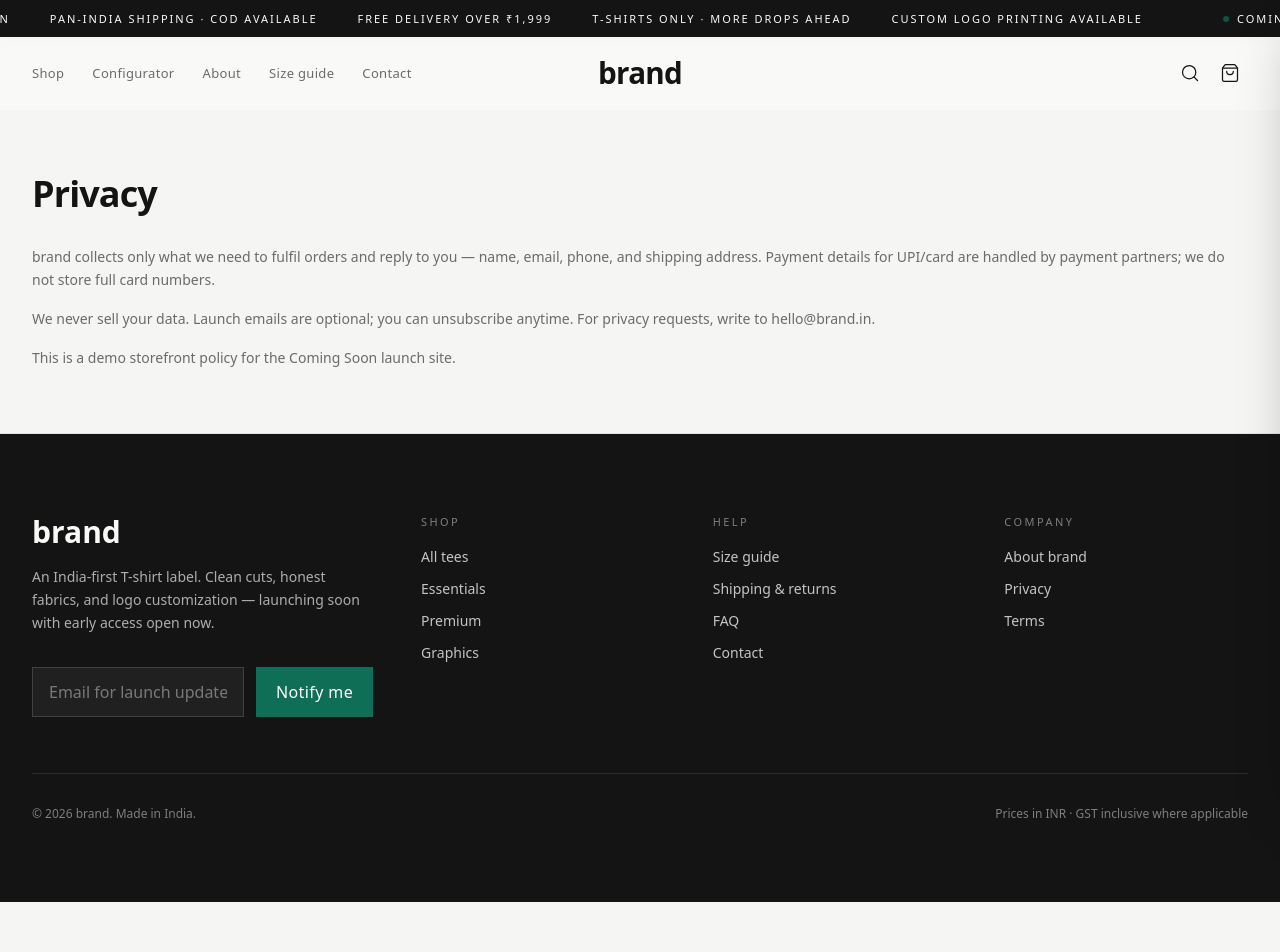
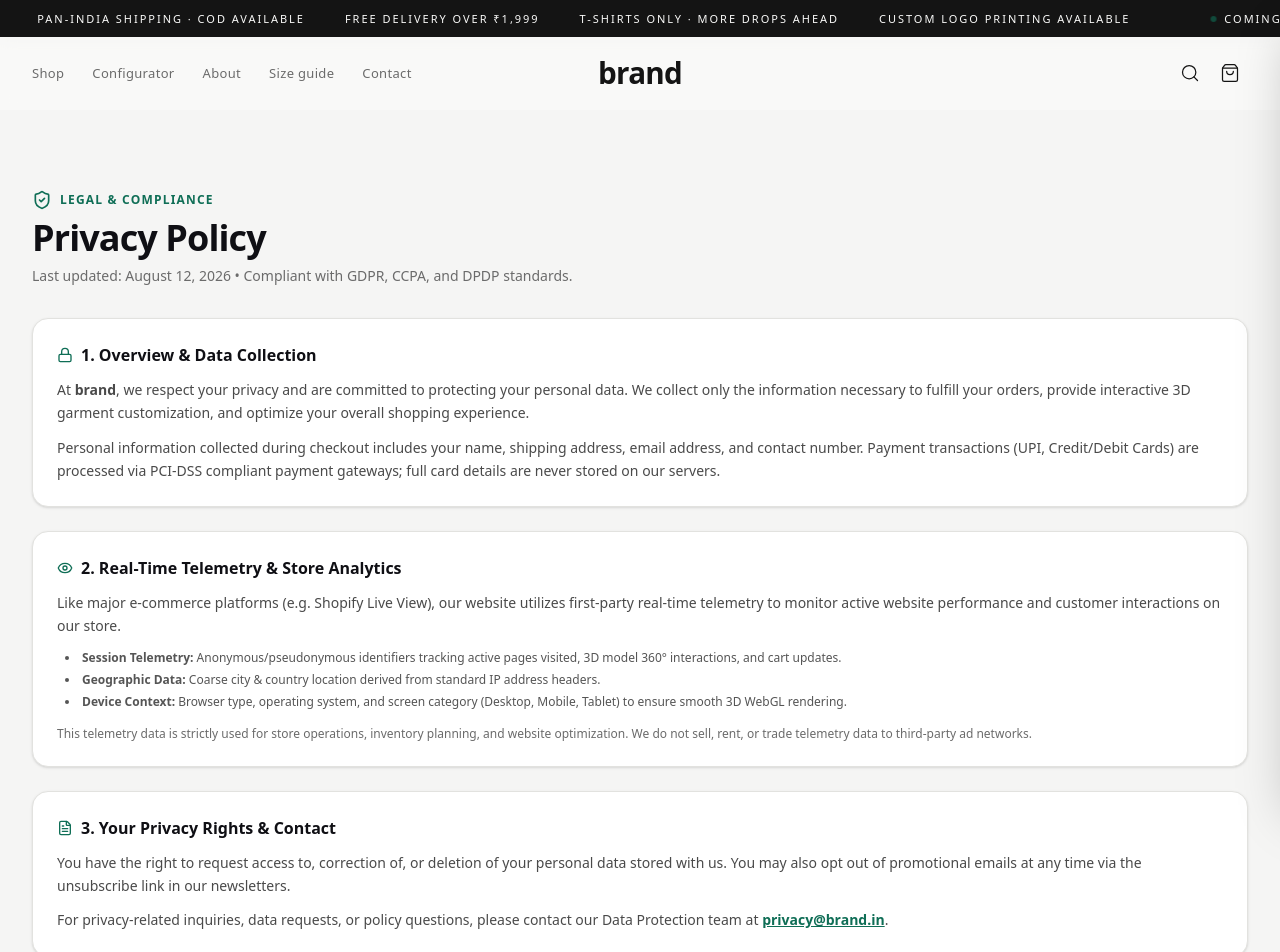
Before and after one commit to koushik1133/ecommerce, a Next.js app: page /privacy in a window 1280 px wide. Shown: the top 952 px of the page. Before the commit the page ends 902 px from the top, so only its background shows below. Built offline with nearby package versions, Linux system fonts and the light colour scheme.

Commit message:
docs: update Privacy Policy page with explicit real-time telemetry & live visitor analytics disclosures

```diff
--- a/src/app/privacy/page.tsx
+++ b/src/app/privacy/page.tsx
@@ -1,22 +1,72 @@
 import type { Metadata } from "next";
+import { ShieldCheck, Eye, Lock, FileText } from "lucide-react";
 
-export const metadata: Metadata = { title: "Privacy" };
+export const metadata: Metadata = { title: "Privacy Policy · Brand" };
 
 export default function PrivacyPage() {
   return (
-    <div className="container-brand py-10 md:py-16 max-w-3xl">
-      <h1 className="font-display text-4xl font-bold tracking-tight">Privacy</h1>
-      <div className="mt-8 space-y-4 text-sm text-muted leading-relaxed">
-        <p>
-          brand collects only what we need to fulfil orders and reply to you —
-          name, email, phone, and shipping address. Payment details for UPI/card
-          are handled by payment partners; we do not store full card numbers.
+    <div className="container-brand py-12 md:py-20 max-w-4xl space-y-8">
+      <div>
+        <div className="flex items-center gap-2 mb-2">
+          <ShieldCheck size={20} className="text-[#0f6e56]" />
+          <span className="text-xs font-bold uppercase tracking-widest text-[#0f6e56]">Legal & Compliance</span>
+        </div>
+        <h1 className="font-display text-3xl md:text-4xl font-extrabold text-[#0f0f14] tracking-tight">Privacy Policy</h1>
+        <p className="mt-2 text-xs md:text-sm text-[#6b6b6b]">
+          Last updated: August 12, 2026 • Compliant with GDPR, CCPA, and DPDP standards.
         </p>
-        <p>
-          We never sell your data. Launch emails are optional; you can
-          unsubscribe anytime. For privacy requests, write to hello@brand.in.
-        </p>
-        <p>This is a demo storefront policy for the Coming Soon launch site.</p>
+      </div>
+
+      <div className="space-y-6 text-sm text-[#4a4a4a] leading-relaxed">
+        {/* Section 1: Overview */}
+        <section className="bg-white rounded-2xl p-6 border border-[#e2e2df] shadow-sm space-y-3">
+          <h2 className="text-base font-bold text-[#0f0f14] flex items-center gap-2">
+            <Lock size={16} className="text-[#0f6e56]" />
+            1. Overview & Data Collection
+          </h2>
+          <p>
+            At <strong>brand</strong>, we respect your privacy and are committed to protecting your personal data. We collect only the information necessary to fulfill your orders, provide interactive 3D garment customization, and optimize your overall shopping experience.
+          </p>
+          <p>
+            Personal information collected during checkout includes your name, shipping address, email address, and contact number. Payment transactions (UPI, Credit/Debit Cards) are processed via PCI-DSS compliant payment gateways; full card details are never stored on our servers.
+          </p>
+        </section>
+
+        {/* Section 2: Real-Time Telemetry & Live Visitor Analytics */}
+        <section className="bg-white rounded-2xl p-6 border border-[#e2e2df] shadow-sm space-y-3">
+          <h2 className="text-base font-bold text-[#0f0f14] flex items-center gap-2">
+            <Eye size={16} className="text-[#0f6e56]" />
+            2. Real-Time Telemetry & Store Analytics
+          </h2>
+          <p>
+            Like major e-commerce platforms (e.g. Shopify Live View), our website utilizes first-party real-time telemetry to monitor active website performance and customer interactions on our store.
+          </p>
+          <ul className="list-disc list-inside space-y-1.5 pl-2 text-xs text-[#555]">
+            <li><strong>Session Telemetry:</strong> Anonymous/pseudonymous identifiers tracking active pages visited, 3D model 360° interactions, and cart updates.</li>
+            <li><strong>Geographic Data:</strong> Coarse city & country location derived from standard IP address headers.</li>
+            <li><strong>Device Context:</strong> Browser type, operating system, and screen category (Desktop, Mobile, Tablet) to ensure smooth 3D WebGL rendering.</li>
+          </ul>
+          <p className="text-xs text-[#6b6b6b] pt-1">
+            This telemetry data is strictly used for store operations, inventory planning, and website optimization. We do not sell, rent, or trade telemetry data to third-party ad networks.
+          </p>
+        </section>
+
+        {/* Section 3: Data Protection & Rights */}
+        <section className="bg-white rounded-2xl p-6 border border-[#e2e2df] shadow-sm space-y-3">
+          <h2 className="text-base font-bold text-[#0f0f14] flex items-center gap-2">
+            <FileText size={16} className="text-[#0f6e56]" />
+            3. Your Privacy Rights & Contact
+          </h2>
+          <p>
+            You have the right to request access to, correction of, or deletion of your personal data stored with us. You may also opt out of promotional emails at any time via the unsubscribe link in our newsletters.
+          </p>
+          <p>
+            For privacy-related inquiries, data requests, or policy questions, please contact our Data Protection team at{" "}
+            <a href="mailto:privacy@brand.in" className="text-[#0f6e56] font-semibold underline">
+              privacy@brand.in
+            </a>.
+          </p>
+        </section>
       </div>
     </div>
   );
```
